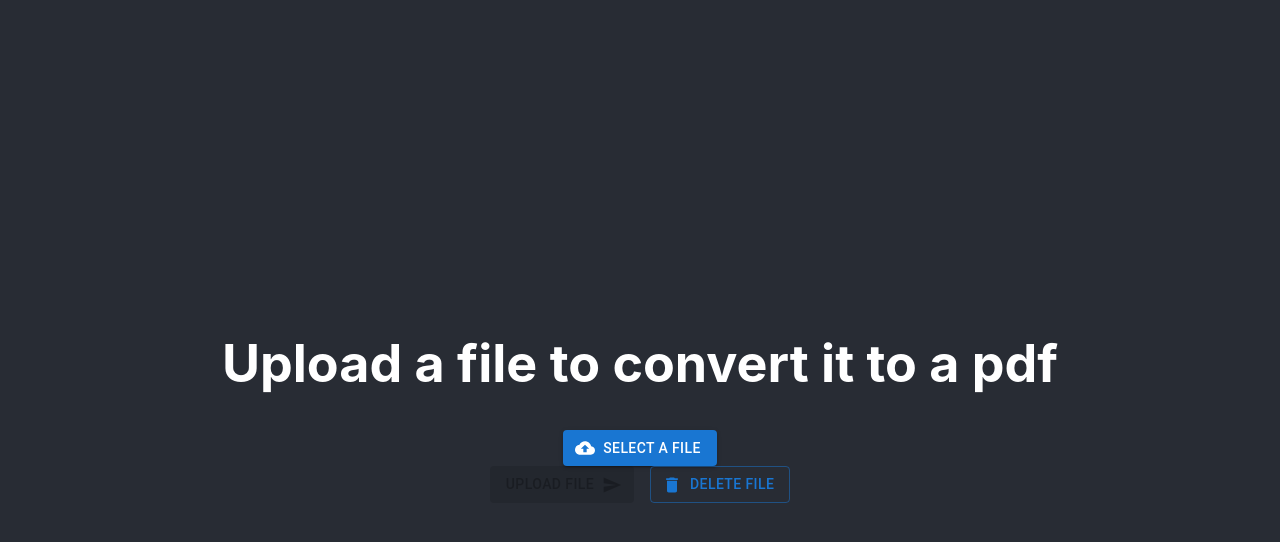
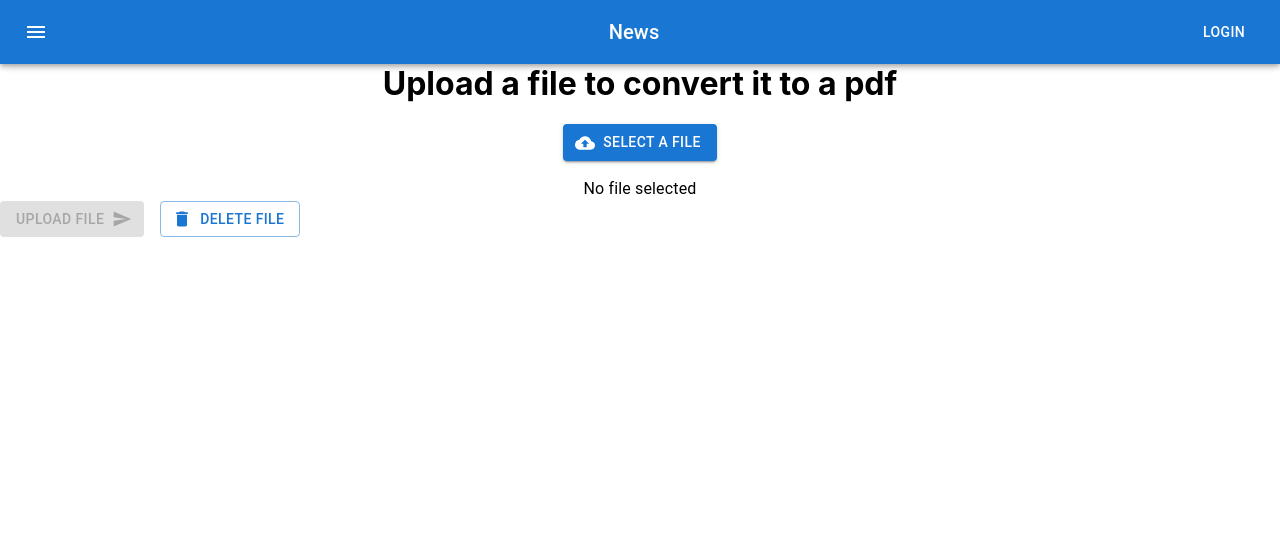
Before and after one commit to gmccannon/archive-manager, a React (Create React App) app in the folder front/: page / in a window 1280 px wide. Shown: the top 542 px of the page. Built offline with nearby package versions, Linux system fonts and the light colour scheme; the HTML template or start-up script is replaced by a standard one.

Commit message:
Add top bar

```diff
--- a/front/src/App.js
+++ b/front/src/App.js
@@ -1,13 +1,15 @@
 import './App.css';
+import ButtonAppBar from './components/ButtonAppBar';
 import DragDrop from './components/DragDrop';
 
 function App() {
   return (
     <div className="App">
-      <header className="App-header">
-        <h1>Upload a file to convert it to a pdf</h1>
-        <DragDrop />
+      <header>
+        <ButtonAppBar />
       </header>
+      <h1>Upload a file to convert it to a pdf</h1>
+      <DragDrop />
     </div>
   );
 }
--- /dev/null
+++ b/front/src/components/ButtonAppBar.js
@@ -0,0 +1,32 @@
+import * as React from 'react';
+import AppBar from '@mui/material/AppBar';
+import Box from '@mui/material/Box';
+import Toolbar from '@mui/material/Toolbar';
+import Typography from '@mui/material/Typography';
+import Button from '@mui/material/Button';
+import IconButton from '@mui/material/IconButton';
+import MenuIcon from '@mui/icons-material/Menu';
+
+export default function ButtonAppBar() {
+  return (
+    <Box sx={{ mt: 8 }} >
+      <AppBar position="fixed" sx={{ width: '100%' }}>
+        <Toolbar>
+          <IconButton
+            size="large"
+            edge="start"
+            color="inherit"
+            aria-label="menu"
+            sx={{ mr: 2 }}
+          >
+            <MenuIcon />
+          </IconButton>
+          <Typography variant="h6" component="div" sx={{ flexGrow: 1 }}>
+            News
+          </Typography>
+          <Button color="inherit">Login</Button>
+        </Toolbar>
+      </AppBar>
+    </Box>
+  );
+}
--- a/front/src/components/DragDrop.js
+++ b/front/src/components/DragDrop.js
@@ -6,6 +6,7 @@
 import Stack from '@mui/material/Stack';
 import CloudUploadIcon from '@mui/icons-material/CloudUpload';
 import { styled } from '@mui/material/styles';
+import Typography from '@mui/material/Typography';
 
 const VisuallyHiddenInput = styled('input')({
   clip: 'rect(0 0 0 0)',
@@ -33,16 +34,13 @@
 
   return (
     <form action="/uploader" method="post" encType="multipart/form-data">
-      <Button
-        component="label"
-        role={undefined}
-        variant="contained"
-        tabIndex={-1}
-        startIcon={<CloudUploadIcon />}
-      >
+      <Button component="label" role={undefined} variant="contained" tabIndex={-1} startIcon={<CloudUploadIcon />}>
         Select A File
         <VisuallyHiddenInput onChange={handleFileChange} name="file" type="file" />
       </Button>
+      <Typography variant="body1" sx={{ mt: 2 }}>
+        {file ? `Selected File: ${file.name}` : 'No file selected'}
+      </Typography>
       <Stack direction="row" spacing={2}>
       <Button type="sumbit" variant="contained" disabled={!file} endIcon={<SendIcon />}>
         Upload File
```
